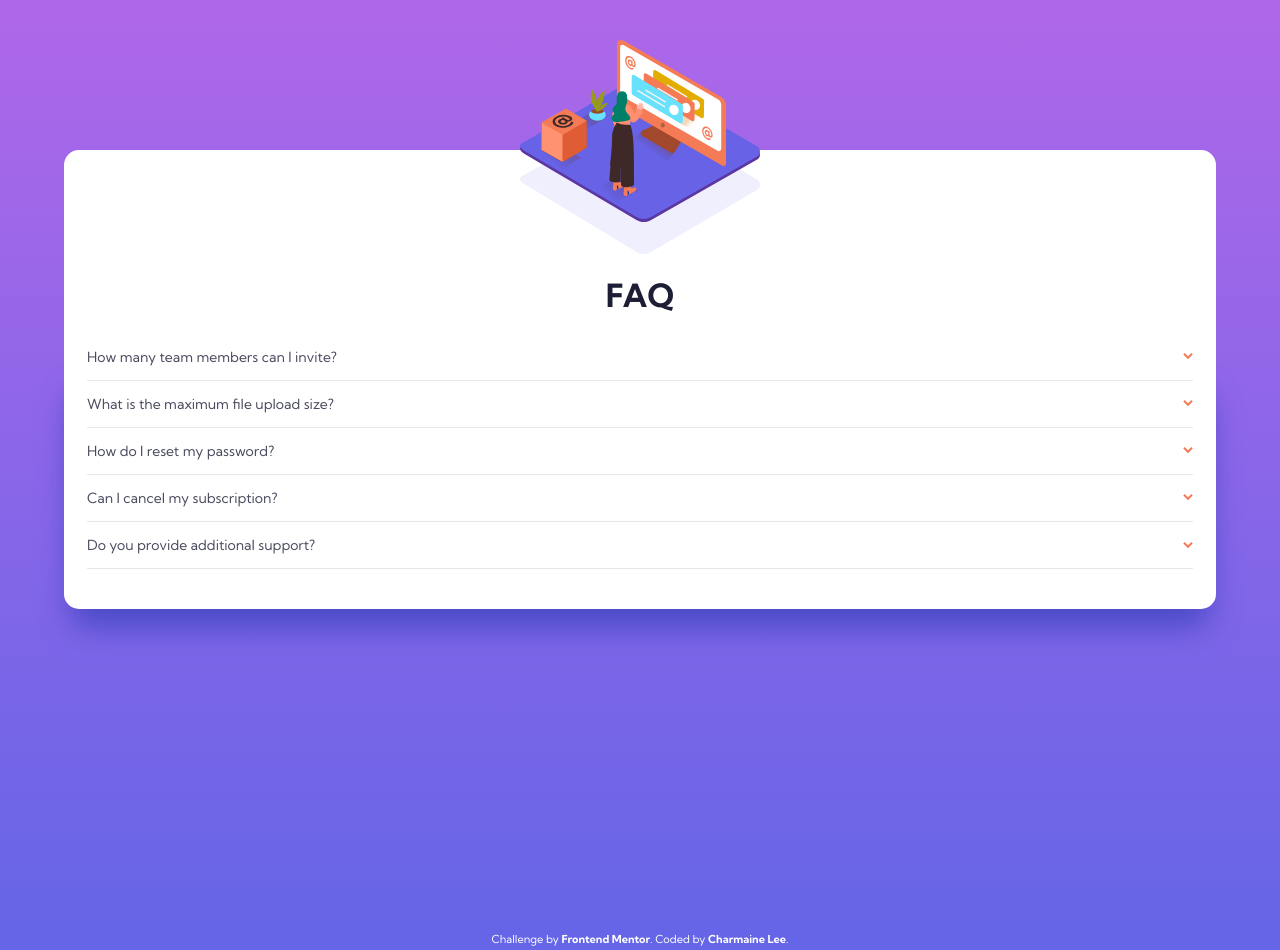
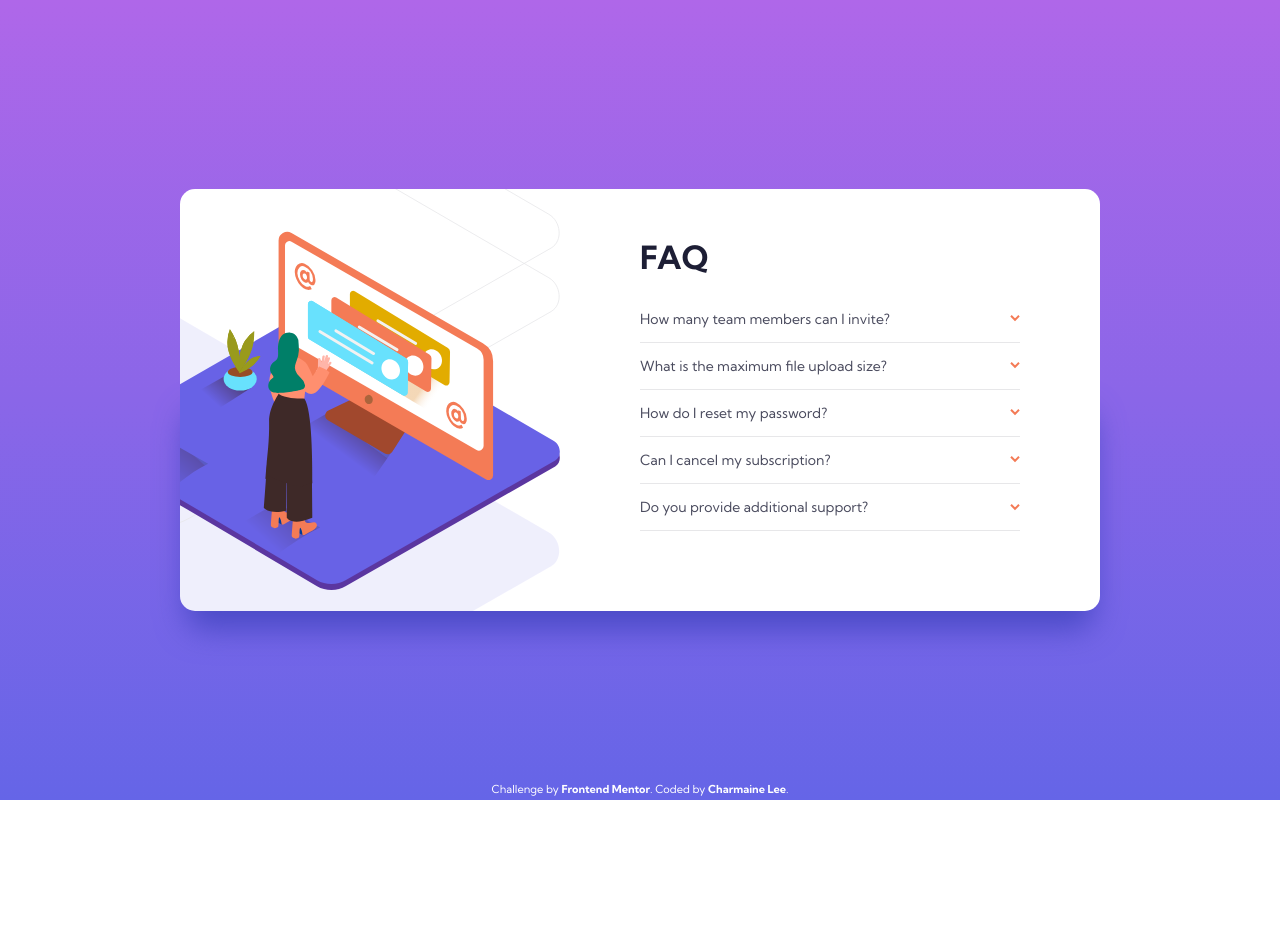
Before and after one commit to fayax555/faq-accordion-card-1, a plain HTML site: page index.html in a window 1280 px wide. After the commit the page ends 800 px from the top, so only its background shows below. Drawn offline with Linux system fonts and the light colour scheme.

Commit message:
Build desktop version of card.

```diff
--- a/css/style.css
+++ b/css/style.css
@@ -34,6 +34,8 @@ body {
     var(--color-gradient-blue)
   );
   position: relative;
+  display: flex;
+  align-items: center;
 }
 
 h1 {
@@ -58,10 +60,11 @@ p {
 .card {
   background: white;
   width: 90%;
+  max-width: 480px;
   margin: 15rem auto;
   padding: 0 2.3rem 4rem;
   border-radius: 15px;
-  text-align: center;
+  /* text-align: center; */
   position: relative;
 }
 
@@ -80,13 +83,22 @@ p {
 
 .card__title {
   margin: 2rem 0;
+  text-align: center;
 }
 
 /* Card Images Group */
-.img-actual {
+.card__images {
+  text-align: center;
+}
+.img-actual--mobile {
   width: 240px;
   position: absolute;
   top: -110px;
+}
+
+.img-actual--desktop,
+.img-shadow--desktop {
+  max-height: 0;
 }
 
 /* Collapsible */
@@ -156,3 +168,59 @@ p {
 .attribution a:focus {
   color: rgb(218, 218, 218);
 }
+
+@media screen and (min-width: 900px) {
+  .card {
+    margin: 0 auto;
+    max-width: 920px;
+    padding: 0;
+    display: grid;
+    grid-template-columns: 1fr 1fr;
+  }
+
+  .stacked {
+    display: grid;
+  }
+
+  .stacked > * {
+    grid-column: 1 /2;
+    grid-row: 1/2;
+  }
+
+  .card__images {
+    position: relative;
+    overflow: hidden;
+  }
+
+  .card__images > * {
+    position: absolute;
+    right: 8rem;
+  }
+
+  .img-actual--desktop {
+    top: 10%;
+  }
+
+  .img-shadow--desktop {
+    bottom: -40%;
+  }
+
+  .img-actual--mobile,
+  .img-shadow--mobile {
+    max-height: 0;
+  }
+
+  .img-actual--desktop,
+  .img-shadow--desktop {
+    max-height: 100vh;
+  }
+
+  .card__content {
+    padding: 5rem 8rem 8rem 0;
+  }
+
+  .card__title {
+    margin: 0 0 2rem;
+    text-align: left;
+  }
+}
--- a/index.html
+++ b/index.html
@@ -23,13 +23,27 @@
   </head>
   <body>
     <div class="card">
-      <div class="card__images">
+      <div class="card__images stacked">
         <img
-          class="img-actual"
+          class="img-actual--mobile"
           src="images/illustration-woman-online-mobile.svg"
           alt=""
         />
-        <img class="img-shadow" src="images/bg-pattern-mobile.svg" alt="" />
+        <img
+          class="img-shadow--mobile"
+          src="images/bg-pattern-mobile.svg"
+          alt=""
+        />
+        <img
+          class="img-shadow--desktop"
+          src="images/bg-pattern-desktop.svg"
+          alt=""
+        />
+        <img
+          class="img-actual--desktop"
+          src="images/illustration-woman-online-desktop.svg"
+          alt=""
+        />
       </div>
       <section class="card__content">
         <h1 class="card__title">FAQ</h1>
```
